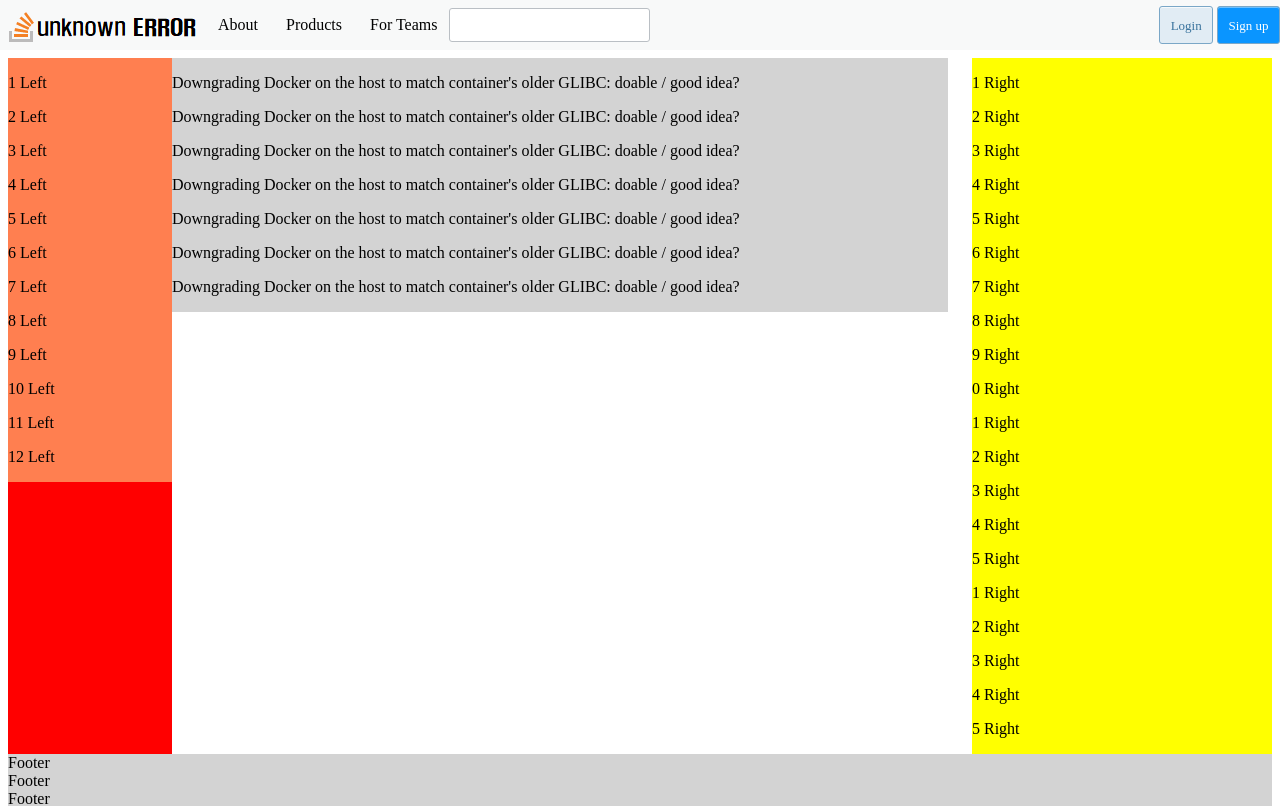
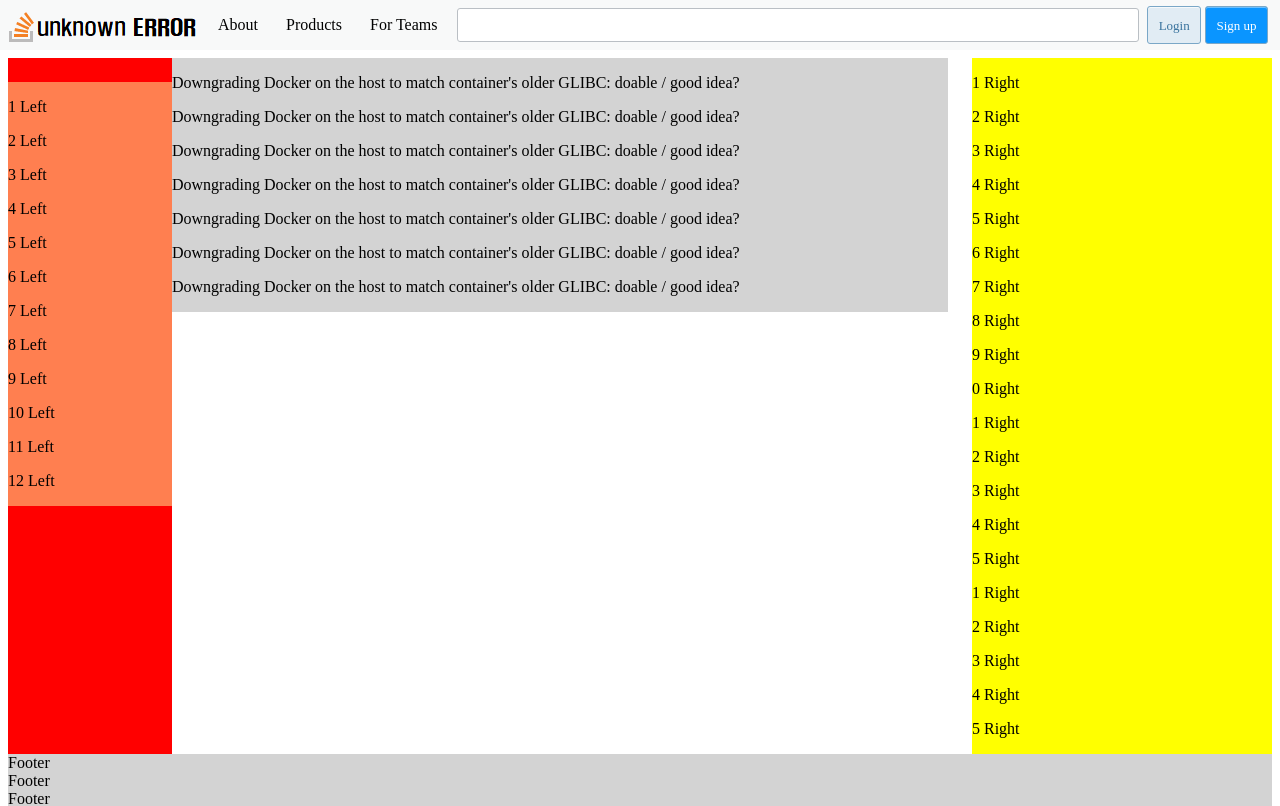
Before and after one commit to naruduru/unknownerror, a Vue app: page / in a window 1280 px wide. Shown: the top 806 px of the page. Built offline with nearby package versions, Linux system fonts and the light colour scheme.

Commit message:
상단완성

```diff
--- a/src/App.vue
+++ b/src/App.vue
@@ -20,6 +20,9 @@ export default {
 </script>
 
 <style>
+body * {
+  box-sizing: inherit;
+}
 body {
   padding-top: 50px;
   display: flex;
--- a/src/components/Header.vue
+++ b/src/components/Header.vue
@@ -15,7 +15,7 @@
           <a class="navigation--item">For Teams</a>
         </li>
       </ol>
-      <form class=".s-topbar .s-topbar--searchbar">
+      <form class="s-top-bar s-top-bar--searchbar">
         <div class="top-bar--searchbar--input-group">
           <input class="s-input"/>
         </div>
@@ -59,7 +59,7 @@ export default {
 }
 
 .top-bar--container {
-  width: 97.2307692rem;
+  width: 81rem;
   max-width: 100%;
   height: 100%;
   display: flex;
@@ -114,7 +114,7 @@ li {
 .s-input {
   width: 100%;
   margin: 0;
-  padding: 0.6em 0.7em;
+  padding: 0.6em 0.6em;
   border: 1px solid $black-200;
   border-radius: 3px;
   font-size: 13px;
@@ -129,7 +129,7 @@ li {
   scrollbar-color: var(--scrollbar) transparent;
 }
 .pr12 {
-  padding-right: var(--su12) !important;
+  padding-right: 12px !important;
 }
 .ml-auto {
   margin-left: auto !important;
@@ -193,4 +193,13 @@ li {
   position: relative;
   flex-grow: 1;
 }
+
+.s-top-bar--searchbar {
+  padding: 0 8px;
+  display: flex;
+  align-items: center;
+  flex-shrink: 10000;
+  flex-grow: 1;
+  box-sizing: border-box;
+}
 </style>
--- a/src/components/Left.vue
+++ b/src/components/Left.vue
@@ -32,6 +32,7 @@ export default {
   background-color: red;
   z-index: 1000;
   position: relative !important;
+  overflow-y: auto;
 }
 
 @media screen and (max-width: 640px) {
@@ -46,7 +47,8 @@ export default {
   overflow-y: auto;
   background-color: coral;
   max-height: calc(100vh - 50px);
-  top: 50px;
+  top: 24px;
+  margin-bottom: 8px;
 }
 
 
```
Also changed, not shown: 1 other file (tests, documents, lock files or other folders).
